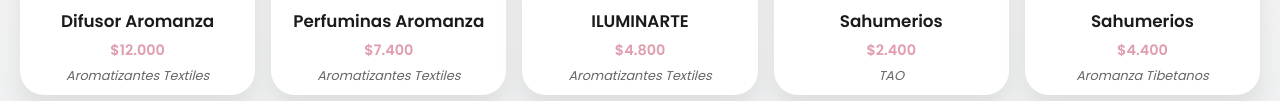
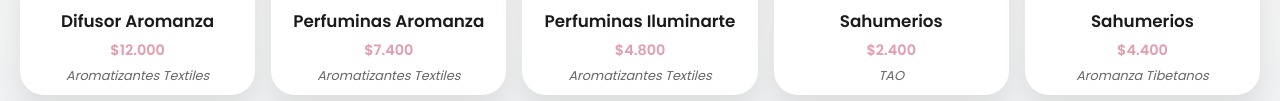
Before and after one commit to CamilaRuppel/latienditadecami, a plain HTML site: page index.html in a window 1280 px wide. Shown: the part 565-666 px from the top of the page. Drawn offline with Linux system fonts and the light colour scheme.

Commit message:
Actualizar tienda

```diff
--- a/index.html
+++ b/index.html
@@ -665,7 +665,7 @@ h1 {
   ])">
     <img src="iluminarte.jpeg">
     <div>
-      <h3>ILUMINARTE</h3>
+      <h3>Perfuminas Iluminarte</h3>
       <p class="card-precio">$4.800</p>
       <p class="card-aromas">Aromatizantes Textiles</p>
     </div>
```
